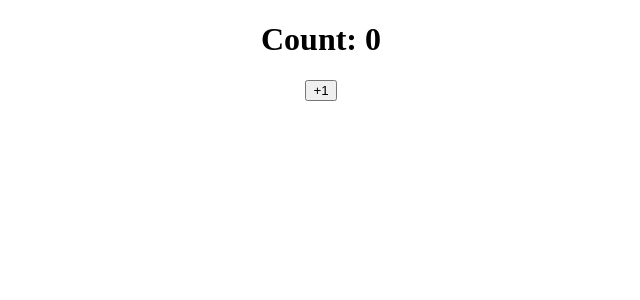
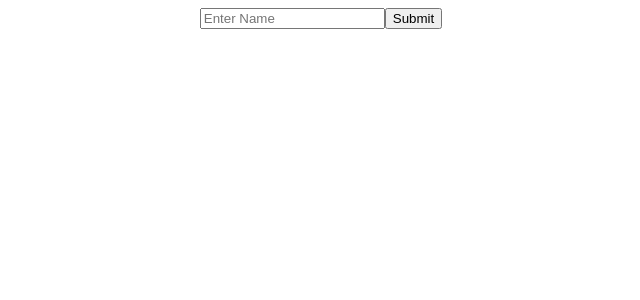
Before and after one commit to rohitware/react-playground, a React app: page / in a window 1280 px wide. Shown: the top 300 px of the page, without its empty margins (319-959 px from the left). Built offline with nearby package versions, Linux system fonts and the light colour scheme; the HTML template or start-up script is replaced by a standard one.

Commit message:
forms - SimpleForm

```diff
--- a/src/App.jsx
+++ b/src/App.jsx
@@ -25,6 +25,7 @@
 import LightReducer from "./useReducer/LightReducer";
 import UseMemoDemo from "./useMemo/UseMemoDemo";
 import UseCallbackDemo from "./useCallback/UseCallbackDemo";
+import SimpleForm from "./Forms/SimpleForm";
 
 function App() {
   return (
@@ -56,7 +57,8 @@
       {/* <CounterReducer /> */}
       {/* <LightReducer /> */}
       {/* <UseMemoDemo /> */}
-      <UseCallbackDemo />
+      {/* <UseCallbackDemo /> */}
+      <SimpleForm />
     </div>
   );
 }
--- /dev/null
+++ b/src/Forms/SimpleForm.jsx
@@ -0,0 +1,26 @@
+import React, { useState } from "react";
+
+function SimpleForm() {
+  const [name, setName] = useState("");
+
+  const handleSubmit = (e) => {
+    e.preventDefault();
+    // alert(`Hello ${name}!`);
+    console.log(name);
+  };
+  return (
+    <div>
+      <form onSubmit={handleSubmit}>
+        <input
+          type="text"
+          value={name}
+          placeholder="Enter Name"
+          onChange={(e) => setName(e.target.value)}
+        />
+        <button type="submit">Submit</button>
+      </form>
+    </div>
+  );
+}
+
+export default SimpleForm;
```
